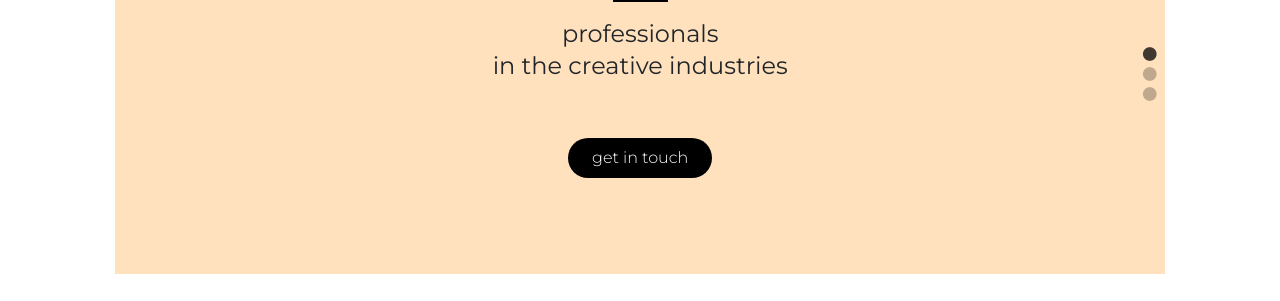
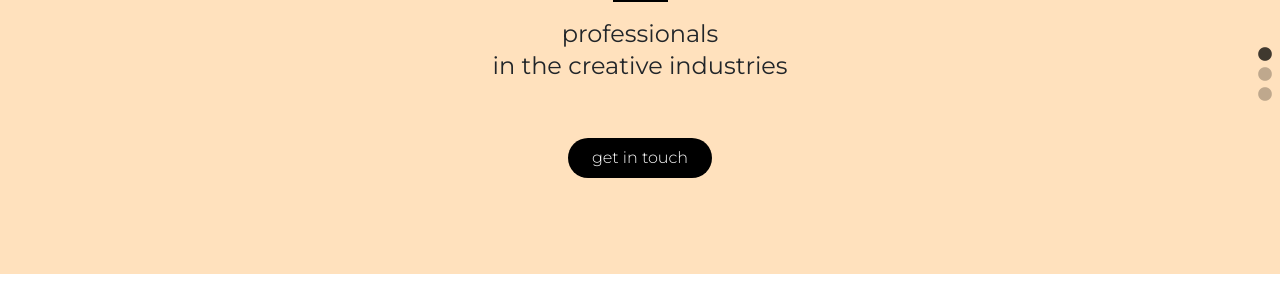
Before and after one commit to ClemoK/ClemoK.github.io, a plain HTML site: page index.html in a window 1280 px wide. Shown: the part 276-577 px from the top of the page. Drawn offline with nearby package versions, Linux system fonts and the light colour scheme.

Commit message:
add wrap to slider1

```diff
--- a/index.html
+++ b/index.html
@@ -47,6 +47,7 @@
     </nav>
   </header>
   <!-- SLIDER -->
+<div class="intro"
   <div class="container">
 
     <div class="slider">
@@ -87,6 +88,7 @@
       </div>
 
     </div>
+  </div>
   </div>
   <!-- WHAT WE DO -->
   <section class="what__we__do">
```
